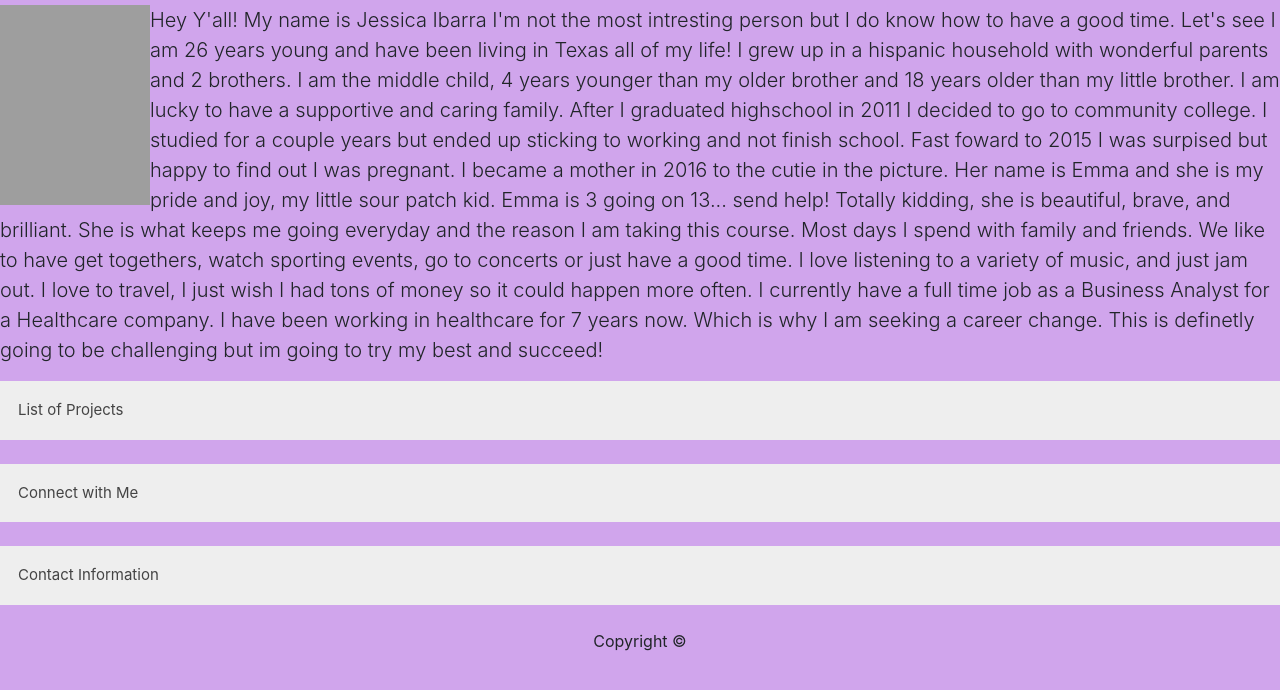
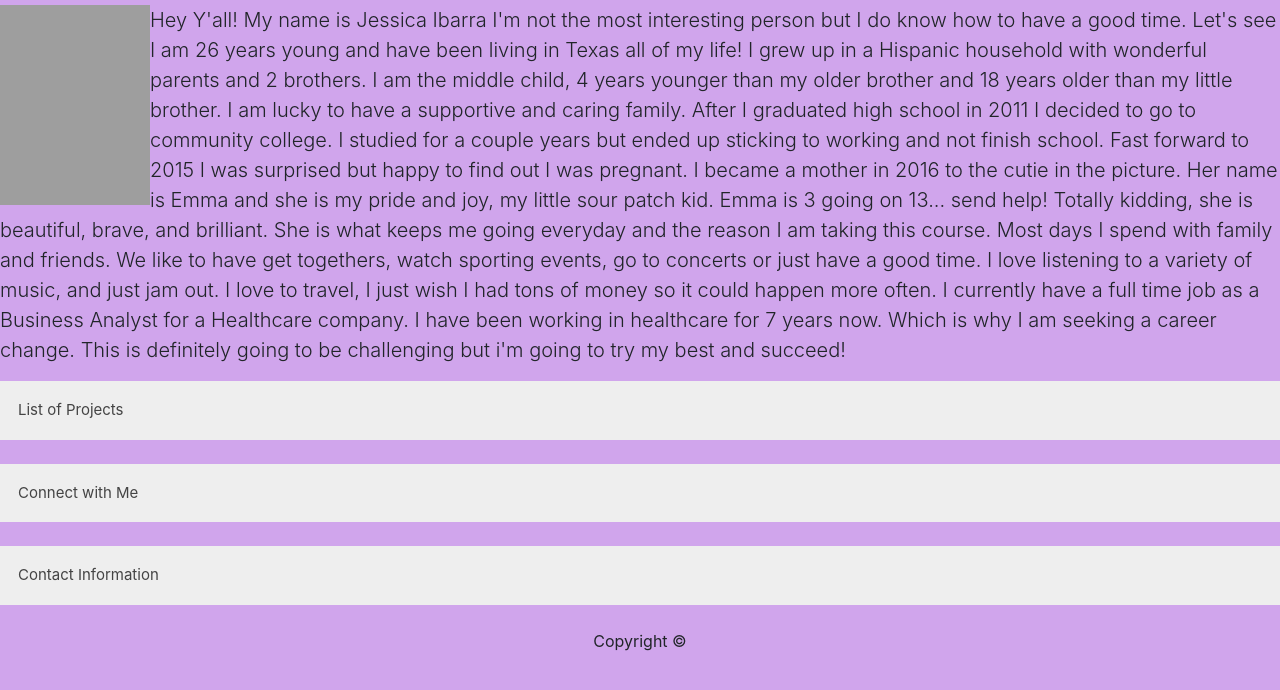
Before and after one commit to jess19ibarra/Portfolio-Update, a plain HTML site: page index.html in a window 1280 px wide. Shown: the part 70-760 px from the top of the page. Drawn offline with nearby package versions, Linux system fonts and the light colour scheme; grey boxes are pictures that could not be loaded.

Commit message:
updates to about me

```diff
--- a/index.html
+++ b/index.html
@@ -23,20 +23,21 @@
     <section style="word-wrap: normal;">
         <img id="profile" src="me.jpg" class="auth-image" style="float:left;width:150px;height:200px;">
         <p class=" lead">
-            Hey Y'all! My name is Jessica Ibarra I'm not the most intresting person but I do know how to have a good
-            time. Let's see I am 26 years young and have been living in Texas all of my life! I grew up in a hispanic
+            Hey Y'all! My name is Jessica Ibarra I'm not the most interesting person but I do know how to have a good
+            time. Let's see I am 26 years young and have been living in Texas all of my life! I grew up in a Hispanic
             household with wonderful parents and 2 brothers. I am the middle child, 4 years younger than my older
             brother and 18 years older than my little brother. I am lucky to have a supportive and caring family. After
-            I graduated highschool in 2011 I decided to go to community college. I studied for a couple years but ended
-            up sticking to working and not finish school. Fast foward to 2015 I was surpised but happy to find out I was
-            pregnant. I became a mother in 2016 to the cutie in the picture. Her name is Emma and she is my pride and
-            joy, my little sour patch kid. Emma is 3 going on 13... send help! Totally kidding, she is beautiful, brave,
-            and brilliant. She is what keeps me going everyday and the reason I am taking this course. Most days I spend
-            with family and friends. We like to have get togethers, watch sporting events, go to concerts or just have a
-            good time. I love listening to a variety of music, and just jam out. I love to travel, I just wish I had
-            tons of money so it could happen more often. I currently have a full time job as a Business Analyst for a
-            Healthcare company. I have been working in healthcare for 7 years now. Which is why I am seeking a career
-            change. This is definetly going to be challenging but im going to try my best and succeed!
+            I graduated high school in 2011 I decided to go to community college. I studied for a couple years but ended
+            up sticking to working and not finish school. Fast forward to 2015 I was surprised but happy to find out I
+            was pregnant. I became a mother in 2016 to the cutie in the picture. Her name is Emma and she is my pride
+            and joy, my little sour patch kid. Emma is 3 going on 13... send help! Totally kidding, she is beautiful,
+            brave, and brilliant. She is what keeps me going everyday and the reason I am taking this course. Most days
+            I spend with family and friends. We like to have get togethers, watch sporting events, go to concerts or
+            just have a good time. I love listening to a variety of music, and just jam out. I love to travel, I just
+            wish I had tons of money so it could happen more often. I currently have a full time job as a Business
+            Analyst for a Healthcare company. I have been working in healthcare for 7 years now. Which is why I am
+            seeking a career change. This is definitely going to be challenging but i'm going to try my best and
+            succeed!
     </section>
 
     <button type="button" class="collapsible">List of Projects</button>
@@ -61,7 +62,7 @@
                 <div class="col-sm-4">Click the Logo to visit my Profile!<a href="https://github.com/jess19ibarra">
                         <br>
                         <img src="./assets/images/gitlab.png" style="height: 50px; width: 50px;" class="social"
-                            alt="GitLab"></a></div>
+                            alt="Github"></a></div>
             </p>
             <br>
             <p>
```
